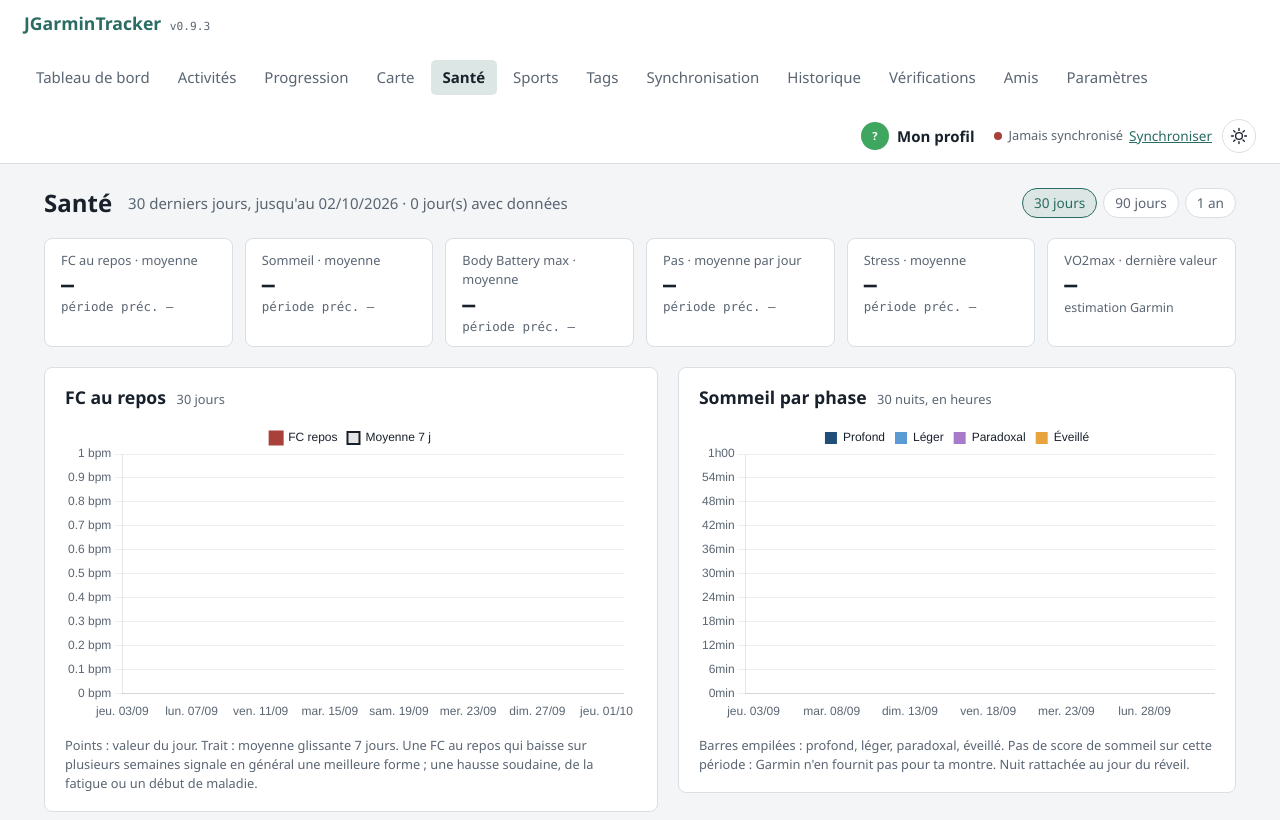
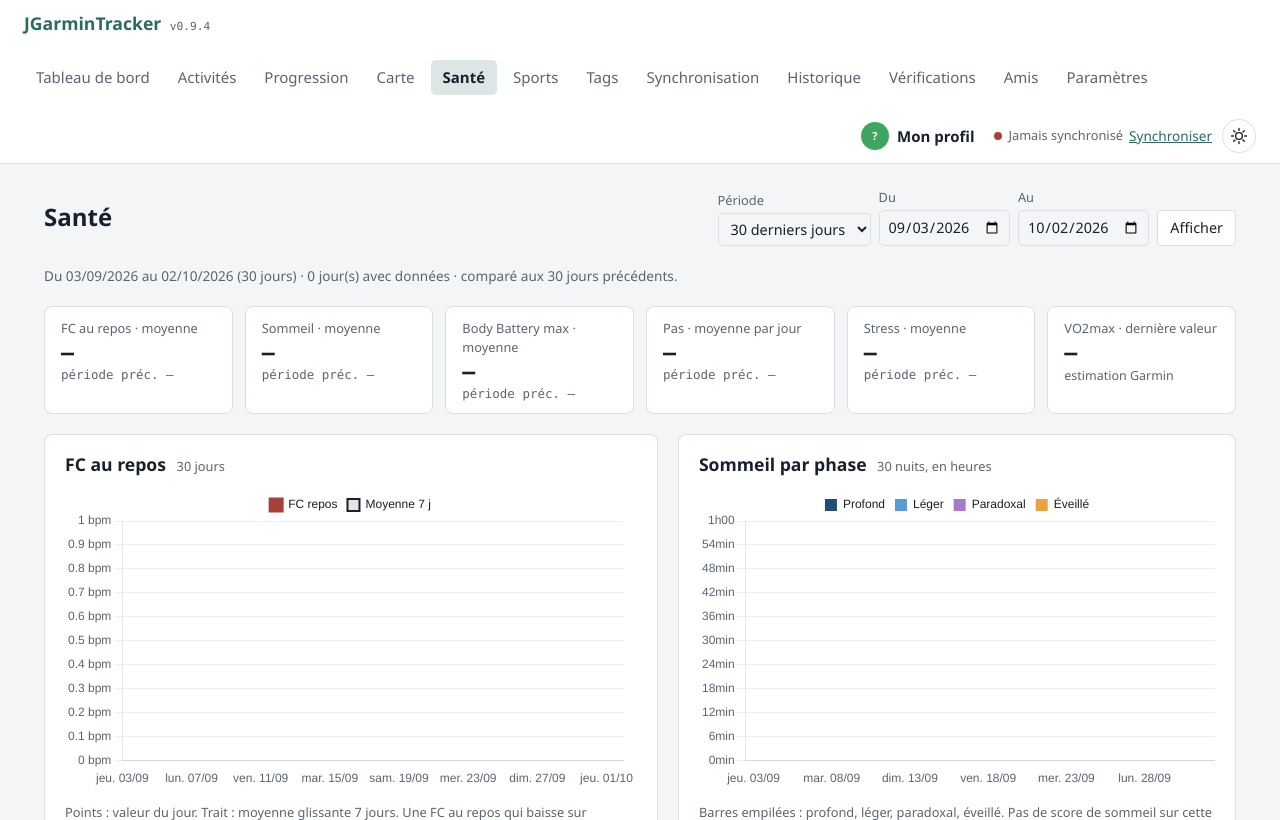
Before and after one commit to lespous/JGarminTracker, a Flask app: page /health in a window 1280 px wide. Shown: the top 820 px of the page. Run offline with Flask 3, Linux system fonts and the light colour scheme; data that the repository does not hold is empty.

Commit message:
0.9.4 : colonne GPX dans Activités, période libre dans Santé

```diff
--- a/jgarmintracker/__init__.py
+++ b/jgarmintracker/__init__.py
@@ -1,4 +1,4 @@
 """JGarminTracker : suivi local des activités et de la santé Garmin."""
 
 # Numéro de version unique (lu aussi par pyproject.toml). Voir CHANGELOG.md.
-__version__ = "0.9.3"
+__version__ = "0.9.4"
--- a/jgarmintracker/stats.py
+++ b/jgarmintracker/stats.py
@@ -197,6 +197,24 @@
         return (first or today), today, key
     months = {"3m": 3, "6m": 6, "12m": 12, "24m": 24}.get(key or "", 12)
     return add_months(month_start(today), -(months - 1)), today, f"{months}m"
+
+
+HEALTH_PERIODS = {
+    "30d": "30 derniers jours", "90d": "3 derniers mois", "365d": "12 derniers mois", "ytd": "Cette année",
+    "last_year": "L'année dernière", "all": "Tout l'historique", "custom": "Dates choisies",
+}
+
+
+def health_period_bounds(key: str | None, today: date, first: date | None = None, frm: date | None = None,
+                         to: date | None = None) -> tuple[date, date, str]:
+    """Période de la page Santé -> (début, fin, clé). Jours glissants (30d, 90d, 365d) ou périodes de Progression."""
+    if key in ("30d", "90d", "365d"):
+        return today - timedelta(days=int(key[:-1]) - 1), today, key
+    if key in ("ytd", "last_year", "all", "custom"):
+        start, end, k = period_bounds(key, today, first, frm, to)
+        if k == key:
+            return start, end, k
+    return today - timedelta(days=29), today, "30d"
 
 
 def previous_period(start: date, end: date) -> tuple[date, date]:
@@ -467,7 +485,7 @@
           and rows[d].bb_max is not None else None for d in span]
     steps = col("steps", digits=0)
     stress = col("stress_avg", digits=0)
-    label = units.weekday_day if days <= 31 else units.short_day
+    label = units.weekday_day if days <= 31 else units.short_day if days <= 366 else (lambda d: d.strftime("%d/%m/%y"))
     return {
         "labels": [label(d) for d in span],
         "rhr": rhr, "rhr7": rolling_mean(rhr),
--- a/jgarmintracker/web/__init__.py
+++ b/jgarmintracker/web/__init__.py
@@ -43,6 +43,7 @@
     Tag,
 )
 from ..stats import (
+    HEALTH_PERIODS,
     PERIODS,
     age_on,
     career,
@@ -52,6 +53,7 @@
     activities_between,
     add_months,
     health_series,
+    health_period_bounds,
     health_summary,
     pace_series,
     period_bounds,
@@ -796,11 +798,14 @@
     @app.get("/health")
     def health():
         s = db()
-        days = request.args.get("days", type=int)
-        days = days if days in (30, 90, 365) else 30
+        a = request.args
         t = today()
-        return render_template("health.html", days=days, h=health_series(s, t, days), hs=health_summary(s, t, days),
-                               today=t)
+        key = a.get("period") or {"90": "90d", "365": "365d"}.get(a.get("days", ""), "30d")  # ancien lien ?days=
+        first = s.scalar(select(func.min(DailyHealth.day)))
+        start, end, key = health_period_bounds(key, t, first, parse_date(a.get("from")), parse_date(a.get("to")))
+        days = (end - start).days + 1
+        return render_template("health.html", days=days, h=health_series(s, end, days), hs=health_summary(s, end, days),
+                               today=t, start=start, end=end, period=key, PERIODS=HEALTH_PERIODS)
 
     # ---------------------------------------------------------------- sports et règles
     def rule_from_form(form):
--- a/jgarmintracker/web/static/app.css
+++ b/jgarmintracker/web/static/app.css
@@ -384,3 +384,10 @@
 .sm-sports button { display: inline-flex; align-items: center; gap: 6px; padding: 5px 10px; border-radius: 999px; font-size: .88rem; }
 .sm-sports button .ph { font-size: 1.1rem; }
 .sm-sports button.on { border-color: var(--accent); background: var(--accent-soft); font-weight: 600; }
+
+/* Colonne GPX (0.10.0) */
+.sr-only { position: absolute; width: 1px; height: 1px; overflow: hidden; clip: rect(0 0 0 0); white-space: nowrap; }
+td.gpx-cell { width: 44px; text-align: center; }
+.gpx-btn { display: inline-grid; place-items: center; width: 32px; height: 32px; border-radius: 8px; border: 1px solid var(--line);
+  color: var(--muted); font-size: 1.1rem; text-decoration: none; }
+.gpx-btn:hover { color: var(--accent); border-color: var(--accent); background: var(--accent-soft); }
--- a/jgarmintracker/web/static/icons.css
+++ b/jgarmintracker/web/static/icons.css
@@ -64,3 +64,4 @@
 .ph-person:before { content: "\e3a8"; }
 /* Icône utilitaire (hors sélecteur) */
 .ph-lock-simple:before { content: "\e308"; }
+.ph-download-simple:before { content: "\e20c"; }
--- a/jgarmintracker/web/templates/health.html
+++ b/jgarmintracker/web/templates/health.html
@@ -13,14 +13,23 @@
 {% block content %}
 <div class="head">
   <h1>Santé</h1>
-  <span class="muted">{{ days }} derniers jours, jusqu'au {{ today|day }} · {{ hs.days_with_data }} jour(s) avec données</span>
   <div class="spacer"></div>
-  <div class="chips">
-    {% for d, l in [(30, '30 jours'), (90, '90 jours'), (365, '1 an')] %}
-      <a class="chip {{ 'on' if d == days }}" href="{{ url_for('health', days=d) }}">{{ l }}</a>
-    {% endfor %}
-  </div>
+  <form method="get" class="filters">
+    <label>Période
+      <select name="period" id="period" onchange="this.form.submit()">
+        {% for k, v in PERIODS.items() %}<option value="{{ k }}" {{ 'selected' if k == period }}>{{ v }}</option>{% endfor %}
+      </select>
+    </label>
+    <label>Du<input type="date" name="from" id="p-from" value="{{ start.isoformat() }}" max="{{ today.isoformat() }}"></label>
+    <label>Au<input type="date" name="to" id="p-to" value="{{ end.isoformat() }}" max="{{ today.isoformat() }}"></label>
+    <button type="submit">Afficher</button>
+  </form>
 </div>
+<p class="muted small" style="margin:0">Du {{ start|day }} au {{ end|day }} ({{ days|number }} jours) · {{ hs.days_with_data }} jour(s) avec données ·
+  comparé aux {{ days|number }} jours précédents.</p>
+<script>
+for (const id of ["p-from", "p-to"]) document.getElementById(id).addEventListener("change", () => { document.getElementById("period").value = "custom"; });
+</script>
 
 <div class="kpis">
   <div class="kpi"><small>FC au repos · moyenne</small><b>{{ hs.rhr|bpm if hs.rhr else '—' }}</b>{{ trend(hs.rhr, hs.rhr_prev, true, units_bpm) }}</div>
```
Also changed, not shown: jgarmintracker/web/templates/activities.html (+4 -4 lines), tests/test_icons.py (+1 -1 lines), tests/test_settings.py (+1 -1 lines), tests/test_web.py (+14 -0 lines), CHANGELOG.md.
